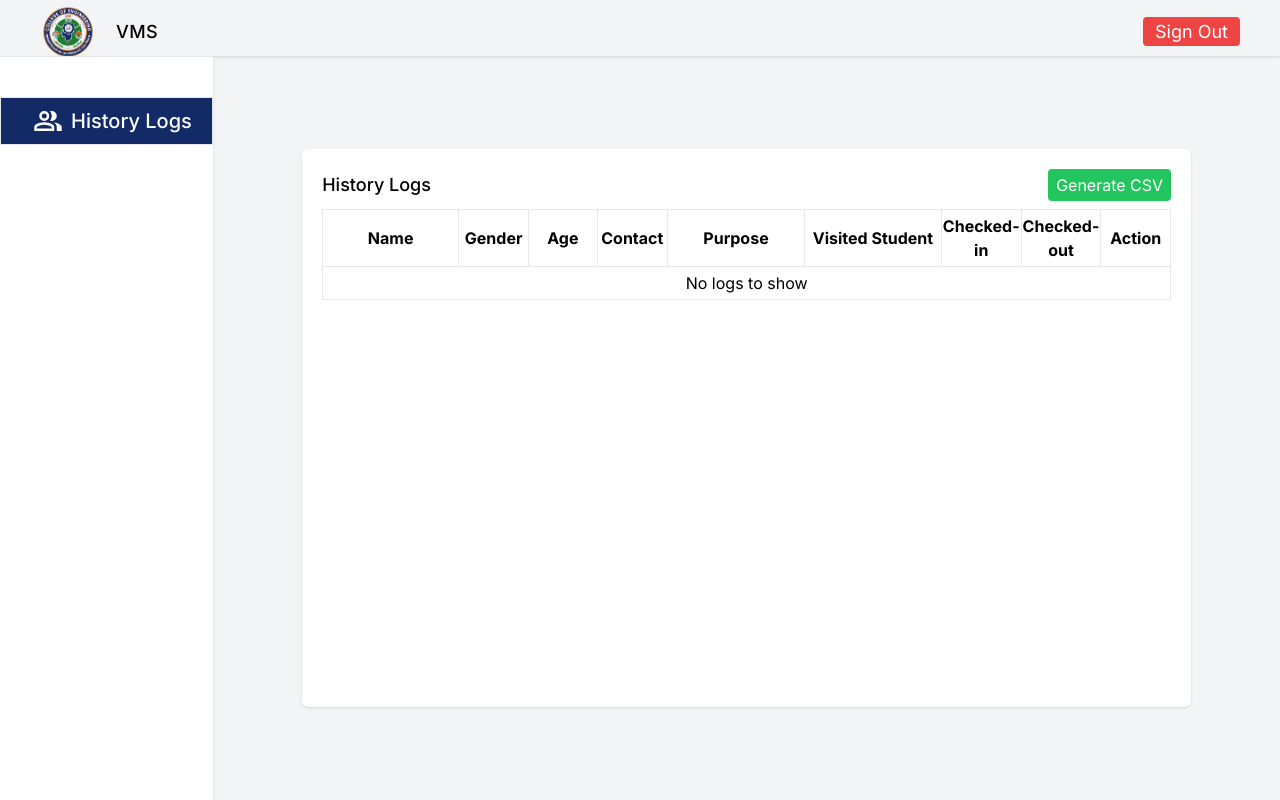
After one commit to wencxx/visitor-management, a Flask app: page /admin in a window 1280 px wide. The commit adds this page. Run offline with Flask 3, Linux system fonts and the light colour scheme; a user stored in the database is signed in.

Commit message:
added: admin

```diff
--- a/app.py
+++ b/app.py
@@ -1,5 +1,6 @@
-from flask import Flask, render_template, request, flash, redirect, url_for, session
+from flask import Flask, render_template, request, flash, redirect, url_for, session, Response
 from flask_sqlalchemy import SQLAlchemy
+from sqlalchemy import desc
 from werkzeug.security import generate_password_hash, check_password_hash
 from datetime import datetime
 import os
@@ -88,12 +89,13 @@ def login():
 
         session['user_id'] = user.id
         session['user_name'] = user.name
+        session['user_role'] = user.role
 
         # check if user is admin or not and redirects them to their side
         if user.role == 'user':
             return redirect(url_for('home'))
         else:
-            return redirect(url_for('register'))
+            return redirect(url_for('admin'))
 
 
     return render_template('login.html')
@@ -129,7 +131,7 @@ def history():
         else:
             flash('Log not found or you do not have permission to update it.', 'error')
 
-    logs = visit_logs.query.filter(visit_logs.user_id == userID).all()
+    logs = visit_logs.query.filter(visit_logs.user_id == userID).order_by(desc(visit_logs.checkIn)).all()
 
     return render_template('History.html', logs=logs)
 
@@ -164,6 +166,53 @@ def checkin():
 
     return render_template('CheckIn.html', userName=userName)
 
+#admin dashboard route
+@app.route('/admin', methods=['GET', 'POST'])
+def admin():
+    if 'user_id' not in session:
+        flash('You need to log in to access this page!', 'error')
+        return redirect(url_for('login'))
+
+    if request.method == 'POST':
+        log = visit_logs.query.get(request.form.get('log_id'))
+        db.session.delete(log)
+        db.session.commit()
+        flash('Deleted log successfully!', 'success')
+
+    logs = visit_logs.query.order_by(desc(visit_logs.checkIn)).all()
+
+    return render_template('Admin.html', logs=logs)
+
+# generate csv
+@app.route('/download-csv')
+def download_csv():
+    logs = visit_logs.query.all()
+
+    csv_data = [
+        {
+            "Name": log.name,
+            "Gender": log.gender,
+            "Age": log.age,
+            "Contact": log.contact,
+            "Purpose": log.purpose,
+            "Visited Student": log.toMeet,
+            "Checked-in": log.checkIn,
+            "Checked-out": log.checkOut,
+        }
+        for log in logs
+    ]
+
+    def generate_csv():
+        yield ",".join(csv_data[0].keys()) + "\n"
+        for row in csv_data:
+            yield ",".join(str(value) for value in row.values()) + "\n"
+
+    return Response(
+        generate_csv(),
+        mimetype="text/csv",
+        headers={"Content-Disposition": "attachment;filename=history_logs.csv"}
+    )
+
 # logout
 @app.route('/logout')
 def logout():
--- a/static/css/output.css
+++ b/static/css/output.css
@@ -783,8 +815,32 @@ video {
   width: 16.666667%;
 }
 
+.w-1\/6{
+  width: 16.666667%;
+}
+
+.w-5\/6{
+  width: 83.333333%;
+}
+
+.w-4\/5{
+  width: 80%;
+}
+
+.w-2\/3{
+  width: 66.666667%;
+}
+
 .max-w-7xl{
   max-width: 80rem;
+}
+
+.max-w-md{
+  max-width: 28rem;
+}
+
+.max-w-lg{
+  max-width: 32rem;
 }
 
 .cursor-pointer{
@@ -850,6 +906,11 @@ video {
   row-gap: 0.5rem;
 }
 
+.gap-x-2{
+  -moz-column-gap: 0.5rem;
+       column-gap: 0.5rem;
+}
+
 .space-y-10 > :not([hidden]) ~ :not([hidden]){
   --tw-space-y-reverse: 0;
   margin-top: calc(2.5rem * calc(1 - var(--tw-space-y-reverse)));
@@ -866,6 +927,18 @@ video {
   --tw-space-y-reverse: 0;
   margin-top: calc(1.25rem * calc(1 - var(--tw-space-y-reverse)));
   margin-bottom: calc(1.25rem * var(--tw-space-y-reverse));
+}
+
+.space-x-2 > :not([hidden]) ~ :not([hidden]){
+  --tw-space-x-reverse: 0;
+  margin-right: calc(0.5rem * var(--tw-space-x-reverse));
+  margin-left: calc(0.5rem * calc(1 - var(--tw-space-x-reverse)));
+}
+
+.space-y-2 > :not([hidden]) ~ :not([hidden]){
+  --tw-space-y-reverse: 0;
+  margin-top: calc(0.5rem * calc(1 - var(--tw-space-y-reverse)));
+  margin-bottom: calc(0.5rem * var(--tw-space-y-reverse));
 }
 
 .overflow-y-auto{
@@ -894,6 +967,14 @@ video {
 
 .border-b{
   border-bottom-width: 1px;
+}
+
+.border-r{
+  border-right-width: 1px;
+}
+
+.border-t{
+  border-top-width: 1px;
 }
 
 .border-gray-300{
@@ -971,6 +1090,11 @@ video {
   padding-right: 0.75rem;
 }
 
+.px-2{
+  padding-left: 0.5rem;
+  padding-right: 0.5rem;
+}
+
 .pl-2{
   padding-left: 0.5rem;
 }
@@ -981,6 +1105,22 @@ video {
 
 .\!pt-\[-10dvh\]{
   padding-top: -10dvh !important;
+}
+
+.pt-5{
+  padding-top: 1.25rem;
+}
+
+.pt-10{
+  padding-top: 2.5rem;
+}
+
+.pl-10{
+  padding-left: 2.5rem;
+}
+
+.pl-8{
+  padding-left: 2rem;
 }
 
 .text-center{
--- /dev/null
+++ b/templates/Admin.html
@@ -0,0 +1,96 @@
+{% extends './Base.html' %}
+
+{% block content %}
+    <div class="h-[93dvh] w-5/6 flex items-center justify-center font-Inter">
+        <div class="bg-white rounded-md shadow h-3/4 w-5/6 p-5 space-y-2">
+            <div class="flex items-center justify-between">
+                <h1 class="text-lg font-medium">History Logs</h1>
+                <a href="{{ url_for('download_csv')}}" class="bg-green-500 px-2 text-white rounded py-1">Generate CSV</a>
+            </div>
+            {% with messages = get_flashed_messages(with_categories=true) %}
+                {% if messages %}
+                    <ul>
+                    {% for category, message in messages %}
+                        <li class="{{ category }} bg-green-500 text-white py-1 rounded pl-2">{{ message }}</li>
+                    {% endfor %}
+                    </ul>
+                {% endif %}
+            {% endwith %}
+            <table class="w-full ">
+                <thead>
+                    <tr>
+                        <th class="border py-1 w-2/12">Name</th>
+                        <th class="border py-1 w-1/12">Gender</th>
+                        <th class="border py-1 w-1/12">Age</th>
+                        <th class="border py-1 w-1/12">Contact</th>
+                        <th class="border py-1 w-2/12">Purpose</th>
+                        <th class="border py-1 w-2/12">Visited Student</th>
+                        <th class="border py-1 w-1/12">Checked-in</th>
+                        <th class="border py-1 w-1/12">Checked-out</th>
+                        <th class="border py-1 w-1/12">Action</th>
+                    </tr>
+                </thead>
+                <tbody>
+                    {% if logs.len %}
+                        {% for log in logs %}
+                            <tr>
+                                <td class="border text-center py-1">{{ log.name }}</td>
+                                <td class="border text-center py-1">{{ log.gender }}</td>
+                                <td class="border text-center py-1">{{ log.age }}</td>
+                                <td class="border text-center py-1">{{ log.contact }}</td>
+                                <td class="border text-center py-1">{{ log.purpose }}</td>
+                                <td class="border text-center py-1">{{ log.toMeet }}</td>
+                                <td class="border text-center py-1">{{ log.checkIn | format_datetime }}</td>
+                                <td class="border text-center py-1">{{ log.checkOut | format_datetime }}</td>
+                                <td class="border text-center py-1">
+                                    <form action="{{ url_for('admin') }}" method="post" class="hidden">
+                                        <input type="hidden" name="log_id" value="{{ log.id }}" id="logId">
+                                        <button id="submit_button">Delete</button>
+                                    </form>
+                                    <button onclick="showModal()" class="bg-red-500 text-white rounded px-3 py-1">Delete</button>
+                                </td>
+                            </tr>
+                        {% endfor %}
+                    {% else %}
+                        <tr>
+                            <td class="border text-center py-1" colspan="9">No logs to show</td>
+                        </tr>
+                    {% endif %}
+                </tbody>
+            </table>
+        </div>
+        <!-- confirmation modal -->
+        <div class="absolute top-0 left-0 w-screen h-screen bg-black/25 hidden items-center justify-center" id="modal">
+            <div class="w-full bg-white max-w-md h-fit space-y-5 rounded-md shadow flex flex-col items-center justify-center p-10">
+                <svg xmlns="http://www.w3.org/2000/svg" height="100px" viewBox="0 -960 960 960" width="100px" fill=" #f97316"><path d="m40-120 440-760 440 760H40Zm138-80h604L480-720 178-200Zm302-40q17 0 28.5-11.5T520-280q0-17-11.5-28.5T480-320q-17 0-28.5 11.5T440-280q0 17 11.5 28.5T480-240Zm-40-120h80v-200h-80v200Zm40-100Z"/></svg>
+                <h1 class="text-xl font-medium">Do you want to proceed?</h1>
+                <div class="w-full flex gap-x-5 !mt-14">
+                    <button class="bg-red-500 w-1/2 py-1 text-white rounded" onclick="showModal()">No</button>
+                    <button class="bg-green-500 w-1/2 py-1 text-white rounded" onclick="deleteLog()">Yes</button>
+                </div>
+            </div>
+        </div>
+    </div>
+{% endblock %}
+
+{% block script %}
+<script>
+const modal = document.querySelector('#modal')
+const submitButton = document.querySelector('#submit_button')
+
+const showModal = () => {
+    if (modal.classList.contains('hidden')) {
+        modal.classList.remove('hidden');
+        modal.classList.add('flex');
+    } else {
+        modal.classList.remove('flex');
+        modal.classList.add('hidden');
+    }
+}
+
+const deleteLog = () => {
+    submitButton.click()
+}
+
+</script>
+{% endblock %}
--- a/templates/Base.html
+++ b/templates/Base.html
@@ -17,13 +17,14 @@
     <div class="bg-gray-100">
         {% if request.path != '/' and request.path != '/register' %}
             <header class="h-[7dvh] shadow">
-                <div class="flex items-center justify-between mx-auto w-full max-w-7xl py-1">
+                <div class="flex items-center justify-between mx-auto w-full py-1 {% if session.get('user_role') == 'user' %} max-w-7xl{% else %} px-10 {% endif %}">
                     <div class="flex gap-x-5 items-center">
                         <img src="{{ url_for('static', filename='images/logo.png') }}" alt="school logo" class="w-14">
                         <h1 class="font-Inter text-lg font-medium tracking-wide">VMS</h1>
                     </div>
                     <nav>
                         <ul class="flex gap-x-7 font-Inter text-lg">
+                            {% if session.get('user_role') == 'user' %}
                                 <li>
                                     <a class="px-3 py-1 rounded hover:bg-primary hover:text-white {% if request.path == url_for('home') %}active{% endif %}" href="{{ url_for('home') }}">Home</a>
                                 </li>
@@ -33,6 +34,7 @@
                                 <li>
                                     <a class="px-3 py-1 rounded hover:bg-primary hover:text-white {% if request.path == url_for('checkin') %}active{% endif %}" href="{{ url_for('checkin') }}">Check In</a>
                                 </li>
+                            {% endif %}
                             <li class="ml-7">
                                 <a class="px-3 py-1 rounded bg-red-500 text-white hover:bg-red-700" href="{{ url_for('logout') }}">Sign Out</a>
                             </li>
@@ -41,8 +43,22 @@
                 </div>
             </header>
         {% endif %}
+        <div class="flex">
+            {% if session.get('user_role') == 'admin' %}
+                <div class="w-1/6 h-[93dvh] bg-white border-t shadow pt-10">
+                    <ul class="font-Inter">
+                        <li>
+                            <a href="{{ url_for('admin') }}" class="flex items-center gap-x-2 text-xl border pl-8 py-2 font-medium {% if request.path == url_for('admin') %}bg-primary text-white{% endif %}">
+                                <svg xmlns="http://www.w3.org/2000/svg" height="30px" viewBox="0 -960 960 960" width="30px" fill="{% if request.path == url_for('admin') %}#ffffff{% else %}#000000{% endif %}"><path d="M40-160v-112q0-34 17.5-62.5T104-378q62-31 126-46.5T360-440q66 0 130 15.5T616-378q29 15 46.5 43.5T680-272v112H40Zm720 0v-120q0-44-24.5-84.5T666-434q51 6 96 20.5t84 35.5q36 20 55 44.5t19 53.5v120H760ZM360-480q-66 0-113-47t-47-113q0-66 47-113t113-47q66 0 113 47t47 113q0 66-47 113t-113 47Zm400-160q0 66-47 113t-113 47q-11 0-28-2.5t-28-5.5q27-32 41.5-71t14.5-81q0-42-14.5-81T544-792q14-5 28-6.5t28-1.5q66 0 113 47t47 113ZM120-240h480v-32q0-11-5.5-20T580-306q-54-27-109-40.5T360-360q-56 0-111 13.5T140-306q-9 5-14.5 14t-5.5 20v32Zm240-320q33 0 56.5-23.5T440-640q0-33-23.5-56.5T360-720q-33 0-56.5 23.5T280-640q0 33 23.5 56.5T360-560Zm0 320Zm0-400Z"/></svg>
+                                <span>History Logs</span>
+                            </a>
+                        </li>
+                    </ul>
+                </div>
+            {% endif %}
             {% block content  %}
             {% endblock %}
+        </div>
     </div>
     {% block script %}
     {% endblock %}
```
Also changed, not shown: other parts of static/css/output.css (+70 -0 lines), instance/vms.db. Lines whose indentation alone changed are shown as unchanged.
